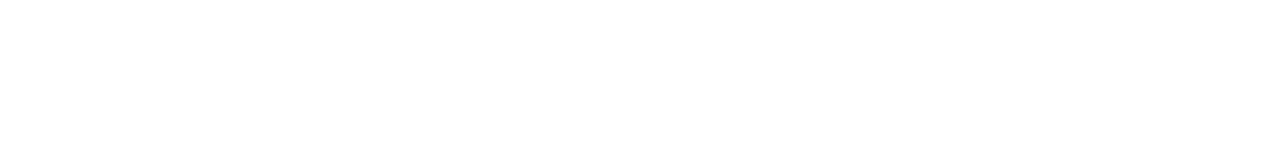
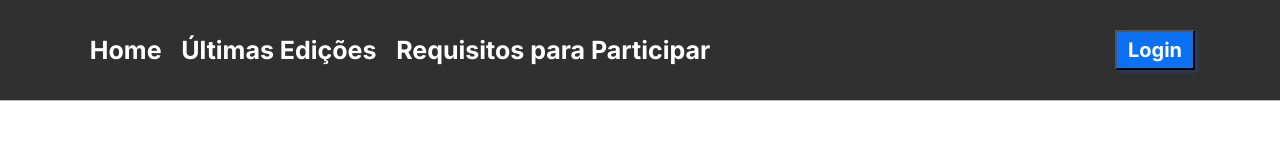
Before and after one commit to slucasscosta/Bootcamp, a plain HTML site: page index.html in a window 1280 px wide. Drawn offline with Linux system fonts and the light colour scheme.

Commit message:
Criação do estilo CSS do menu

```diff
--- a/index.html
+++ b/index.html
@@ -1,12 +1,23 @@
 <!DOCTYPE html>
 <html lang="pt-br">
 <head>
+    <link rel="preconnect" href="https://fonts.googleapis.com">
+    <link rel="preconnect" href="https://fonts.gstatic.com" crossorigin>
+    <link href="https://fonts.googleapis.com/css2?family=Inter:wght@400;700&display=swap" rel="stylesheet">
     <meta charset="UTF-8">
     <meta http-equiv="X-UA-Compatible" content="IE=edge">
     <meta name="viewport" content="width=device-width, initial-scale=1.0">
     <title>Bootcamp DNC</title>
+    <link href="style.css" rel="stylesheet">
 </head>
 <body>
-
+    <nav id="principal">
+        <div id="menu">
+            <a href="">Home</a>
+            <a href="">Últimas Edições</a>
+            <a href="">Requisitos para Participar</a>
+        </div>
+        <button>Login</button>
+    </nav>
 </body>
 </html>
--- /dev/null
+++ b/style.css
@@ -0,0 +1,49 @@
+body {
+    margin: 0px;
+    padding: 0px;
+}
+#principal {
+    width: 100%;
+    height: 100px;
+    background-color: #303030;
+    display: flex;
+    justify-content: space-between;
+    align-items: center;
+    border-bottom: 1px solid #bababa;
+}
+#principal a{
+    font-family: 'Inter';
+    font-style: normal;
+    font-weight: 600;
+    font-size: 25px;
+    line-height: 30px;
+
+    color: #FFFFFF;
+    text-decoration: none;
+}
+#principal a:hover {
+    color: #CCCCCC;
+}
+#principal button{
+    font-family: 'Inter';
+    font-style: normal;
+    font-weight: 600;
+    font-size: 20px;
+    line-height: 24px;
+
+    color: #FFFFFF;
+    margin-right: 85px;
+    width: 80px;
+    height: 40px;
+    background: #0C70F2;
+    box-shadow: 3px 2px 4px rgba(12, 112, 242, 0.25);
+    cursor: pointer;
+}
+#menu {
+    display: flex;
+    width: 50%;
+    justify-content: space-around;
+    align-items: center;
+    margin-left: 80px;
+
+}
```
